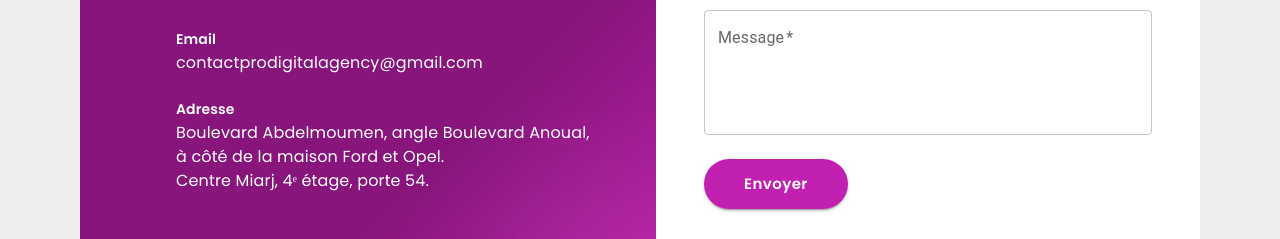
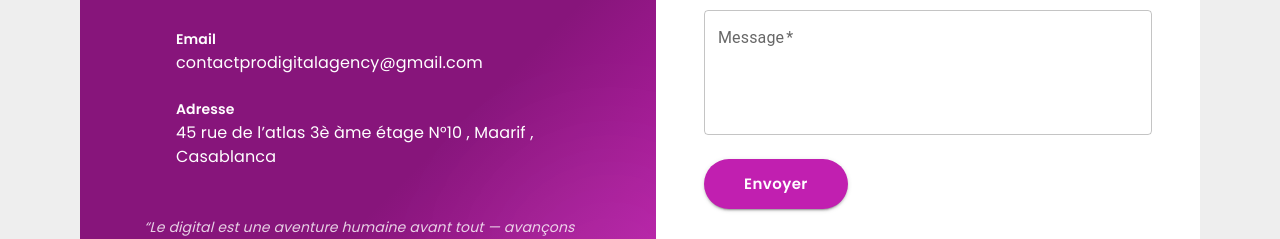
Before and after one commit to zarhouneNotes/prodigitalagency, a Next.js app: page /contact in a window 1280 px wide. Shown: the part 820-1059 px from the top of the page. Built offline with nearby package versions, Linux system fonts and the light colour scheme; some icons are missing.

Commit message:
Update contact address in ContactForm component

```diff
--- a/Components/ContactForm.tsx
+++ b/Components/ContactForm.tsx
@@ -199,9 +199,7 @@ const ContactSection = () => {
           Adresse
         </Typography>
         <Typography>
-        Boulevard Abdelmoumen, angle Boulevard Anoual, <br />
-         à côté de la maison Ford et Opel. <br />
-        Centre Miarj, 4ᵉ étage, porte 54.
+        45 rue de l’atlas 3è àme étage N°10 , Maarif , Casablanca
         </Typography>
       </Box>
     </Stack>
```
